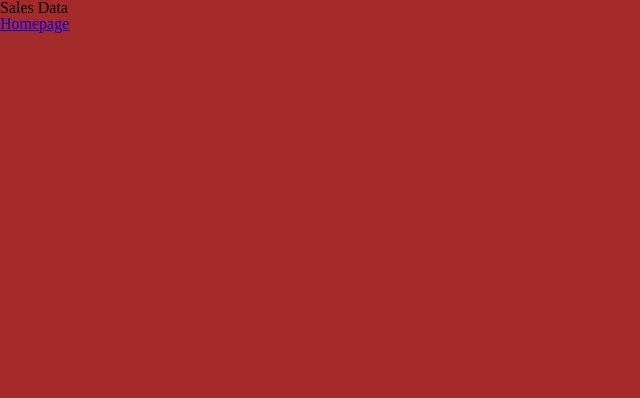
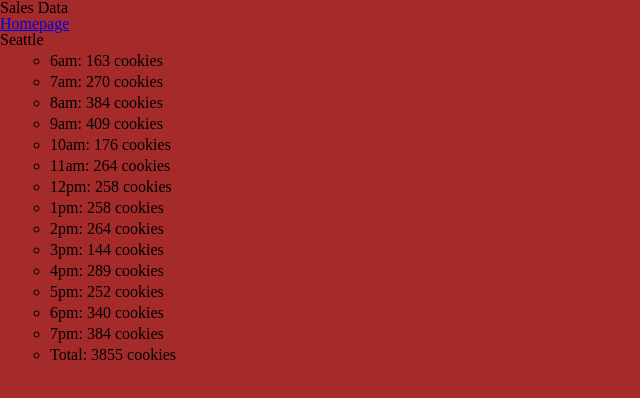
Before and after one commit to ghenryfunk/201n19cookie-stand, a plain HTML site: page sales.html in a window 1280 px wide. Shown: the whole page, without its empty margins (0-640 px from the left). Drawn offline with Linux system fonts and the light colour scheme.

Commit message:
got Location and Total appended to the listgit add .

```diff
--- a/css/style.css
+++ b/css/style.css
@@ -1,3 +1,8 @@
 * {
   background-color: brown;
 }
+
+ul li {
+  list-style-type: circle;
+  margin: 5px 50px;
+}
--- a/js/app.js
+++ b/js/app.js
@@ -16,6 +16,7 @@ var storeHours = [
   '6pm',
   '7pm',
 ];
+
 
 function randomNum(min, max) {
   return Math.floor(Math.random() * (max - min + 1) + min);
@@ -39,5 +40,21 @@ var seattle = {
   },
 };
 seattle.cookieCalc();
+var position = document.getElementById('seattle'); //does NOT work w/ getElementsByTagName
+var seattleList = document.createElement('ul');
+seattleList.textContent = `${seattle.location}`;
+position.insertBefore(seattleList, position.firstChild);
 
-console.log(seattle);
+for (var i = 0; i < storeHours.length; i++) {
+  var newEl = document.createElement('li');
+  // var newText = document.createTextNode(storeHours);
+  newEl.textContent = `${storeHours[i]}: ${seattle.hourlyCookieArray[i]} cookies`;
+  // newEl.appendChild(newText);
+  position.appendChild(newEl);
+}
+
+var totalCookies = document.createElement('li');
+totalCookies.textContent = `Total: ${seattle.totalCookies} cookies`;
+position.appendChild(totalCookies);
+
+// console.log(seattle);
--- a/sales.html
+++ b/sales.html
@@ -13,6 +13,9 @@
       <nav>
         <a href="index.html">Homepage</a>
       </nav>
+      <ul id="seattle">
+
+      </ul>
 
     </main>
     <footer>
```
